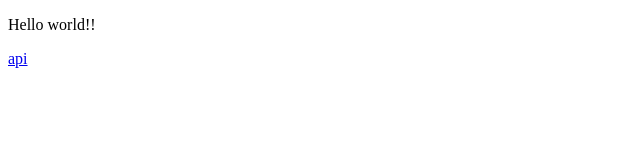
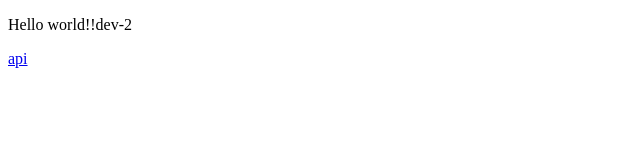
Before and after one commit to lucas-nachtigall/app-template-dev-2, a website: page public/index.html in a window 1280 px wide. Shown: the full height of the page, 0-640 px from the left. Drawn offline with Linux system fonts and the light colour scheme.

Commit message:
Update index.html

```diff
--- a/public/index.html
+++ b/public/index.html
@@ -5,7 +5,7 @@
 <title>bohr template</title>
 </head>
 <body>
-<p>Hello world!!</p>
+<p>Hello world!!dev-2</p>
 <p><a href="/api">api</a></p>
 </body>
 </html>
```
